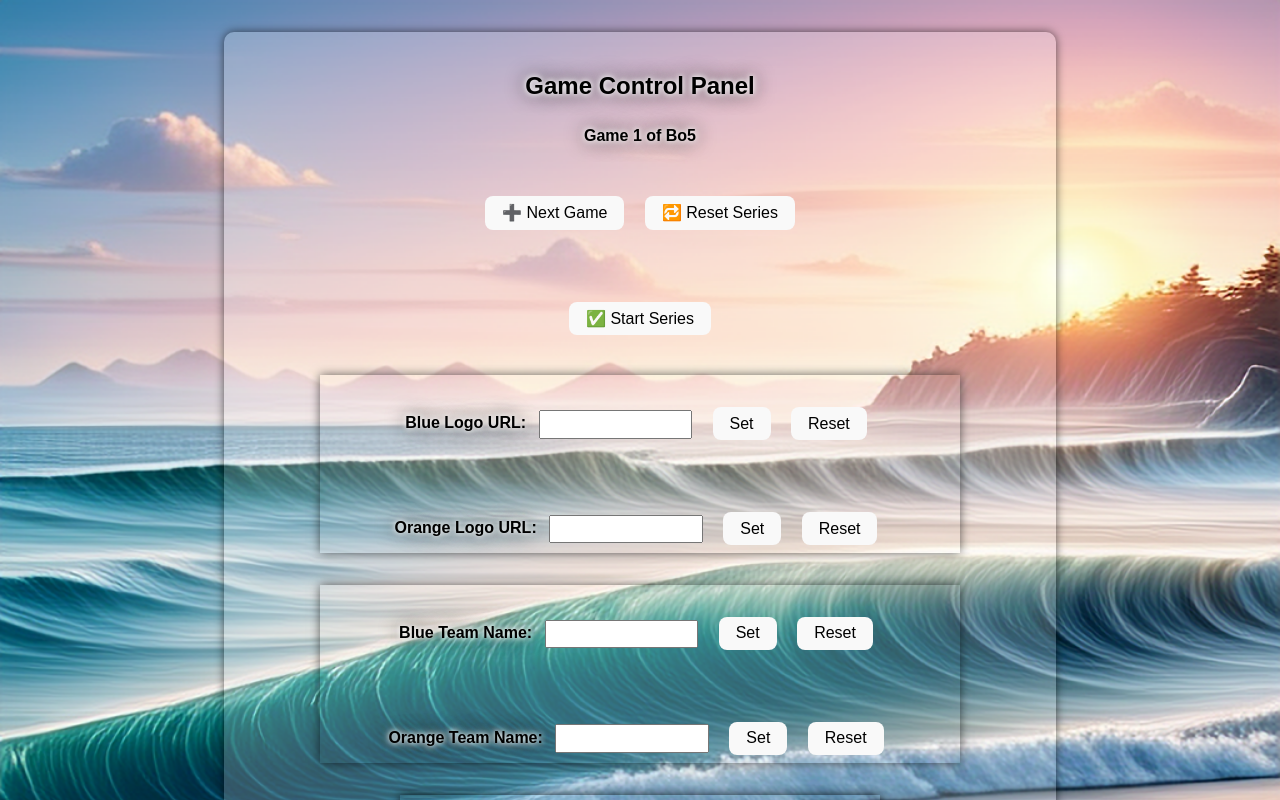
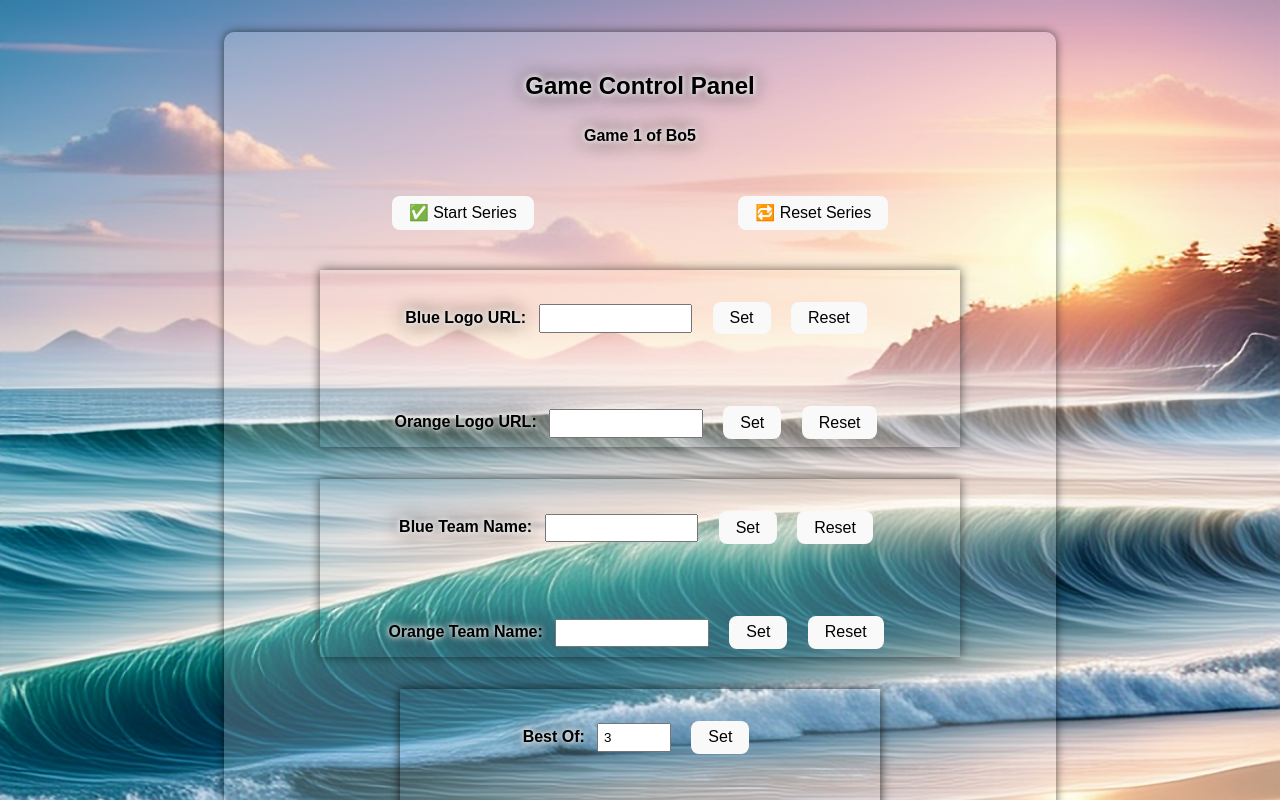
Before and after one commit to Carmer95/RLSSOverlayControlPanel, a Svelte app: page / in a window 1280 px wide. Shown: the top 800 px of the page. Built offline with nearby package versions, Linux system fonts and the light colour scheme; no server answers.

Commit message:
Slight design changes and button config. Lining up is a work in progress, redesign preferred soon.

```diff
--- a/src/ControlPanel.svelte
+++ b/src/ControlPanel.svelte
@@ -172,15 +172,11 @@
     Game {currentGame} of Bo{bestOf}
   </p>
 
-  <button on:click={incrementGame}>➕ Next Game</button>
-  <button on:click={resetGame}>🔁 Reset Series</button>
-
-  <div style="margin-top: 2rem;">
-    <button on:click={startSeriesNow} disabled={startSeries}>✅ Start Series</button>
-    {#if startSeries}
-      <p style="color: green; margin-top: 0.5rem;">Series has started</p>
-    {/if}
-  </div>
+  <button class="startSeriesButton" on:click={startSeriesNow} disabled={startSeries}>✅ Start Series</button>
+  {#if startSeries}
+    <p class="startSeries" style="color: green;">Series has started</p>
+  {/if}
+  <button class="resetSeriesButton" on:click={resetGame}>🔁 Reset Series</button>
 
   <div class="manual-set-l">
     <div class="manual-set">
@@ -228,15 +224,15 @@
 
   <div class="manual-set-g">
     <div class="manual-set">
+      <label for="bestOfInput">Best Of:</label>
+      <input id="bestOfInput" type="number" autocomplete="off" bind:value={bestOfValue} min="1" />
+      <button on:click={setBestOf}>Set</button>
+    </div>
+
+    <div class="manual-set">
       <label for="gameInput">Set Game #:</label>
       <input id="gameInput" type="number" autocomplete="off" bind:value={manualGameNumber} min="1" />
       <button on:click={setGameNumber}>Set</button>
-    </div>
-
-    <div class="manual-set">
-      <label for="bestOfInput">Best Of:</label>
-      <input id="bestOfInput" type="number" autocomplete="off" bind:value={bestOfValue} min="1" />
-      <button on:click={setBestOf}>Set</button>
     </div>
   </div>
 
@@ -262,6 +258,21 @@
 <style>
   h2, p {
     color: black;
+  }
+
+  .startSeries{
+    position: absolute;
+    margin: auto;
+    margin-left: 326px;
+    top: 202px;
+  }
+
+  .startSeriesButton{
+    margin-right: 100px;
+  }
+
+  .resetSeriesButton{
+    margin-left: 100px;
   }
 
   .panel {
```
